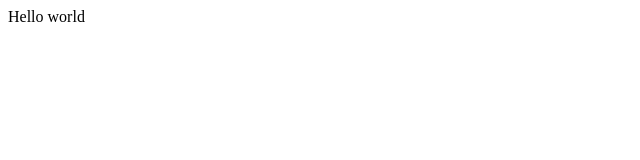
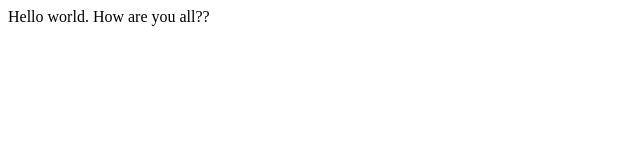
Before and after one commit to dpkkatwal/Web-Development, a plain HTML site: page index.html in a window 1280 px wide. Shown: the whole page, without its empty margins (0-640 px from the left). Drawn offline with Linux system fonts and the light colour scheme.

Commit message:
second commit

```diff
--- a/index.html
+++ b/index.html
@@ -6,6 +6,6 @@
     <title>Document</title>
 </head>
 <body>
-    Hello world
+    Hello world. How are you all??
 </body>
 </html>
```
